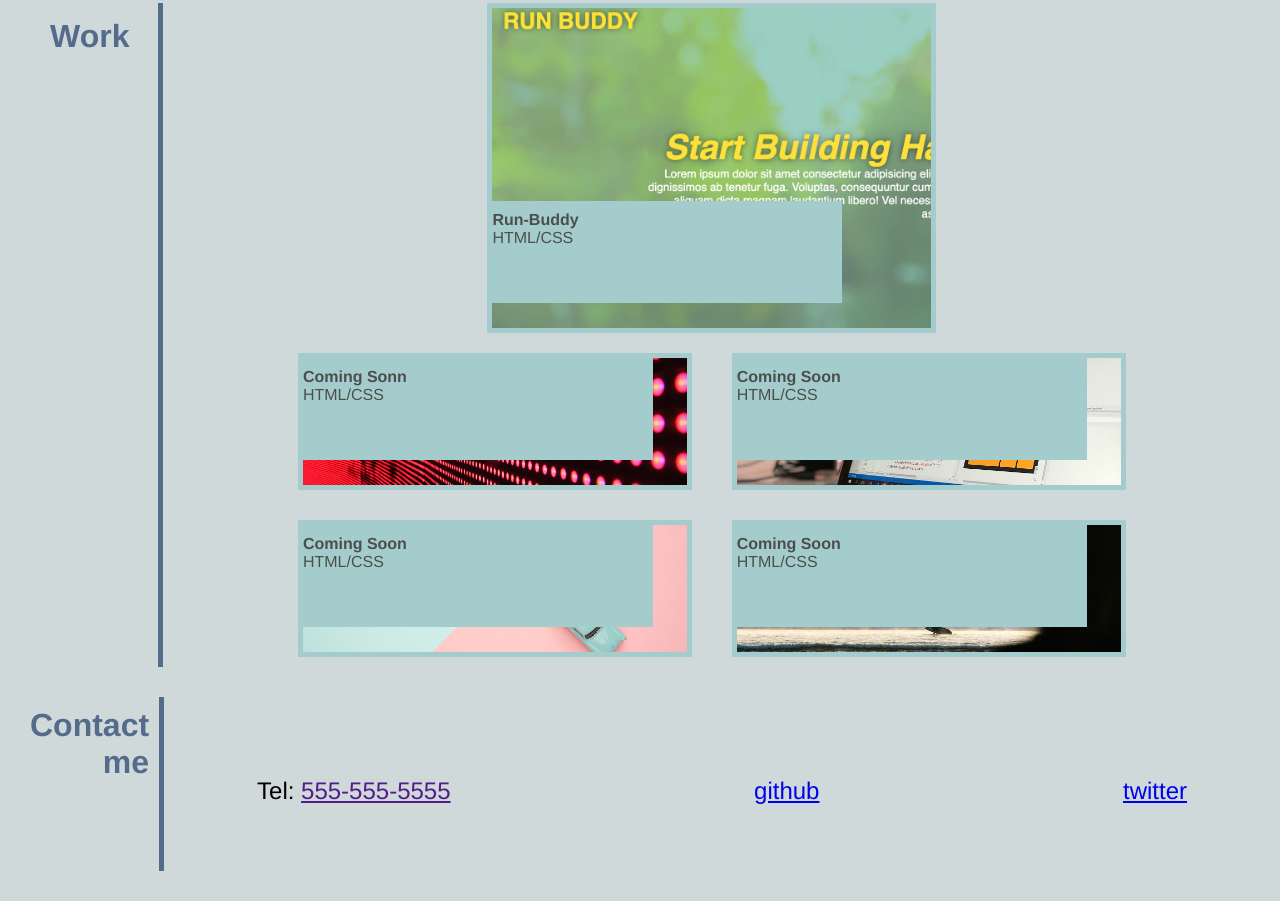
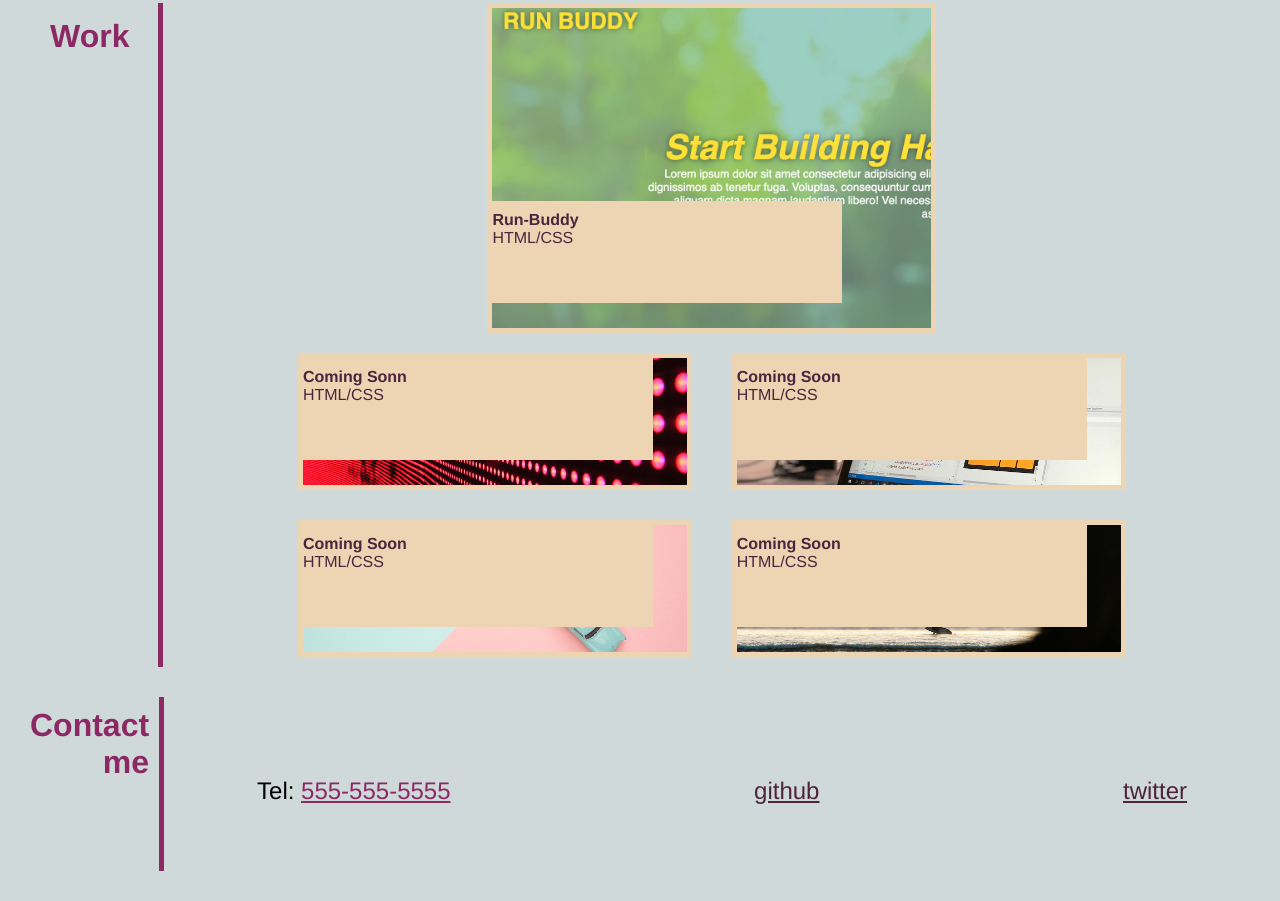
Before and after one commit to balloonicorn92/Portfolio, a plain HTML site: page index.html in a window 1280 px wide. Shown: the part 589-1490 px from the top of the page. Drawn offline with Linux system fonts and the light colour scheme.

Commit message:
final changes

```diff
--- a/assets/style.css
+++ b/assets/style.css
@@ -1,7 +1,7 @@
 :root {
-    --primary-color:#A5CCCC;
-    --secondary-color:#546C8C;
-    --tertiary-color:#4B4F4C;
+    --primary-color:#EDD4B2;
+    --secondary-color:#8C2965;
+    --tertiary-color:#4D243D;
 }
  * {
     margin: 0;
@@ -233,6 +233,12 @@ header nav ul li {
     text-align: justify;
     width: 75%;
 }
+.anchor:link {
+    color: var(--tertiary-color);
+}
+.anchor:visited {
+    color: var(--secondary-color);
+}
 
 @media screen and  (max-width:575px){
     .first-container {
--- a/index.html
+++ b/index.html
@@ -106,14 +106,14 @@
      <div class="contact-info">
         <div>
         <p>Tel:
-         <a href="">555-555-5555</a>
+         <a class="anchor" href="">555-555-5555</a>
          </p>
         </div>
      <div class="github">
-        <a href="https://github.com/balloonicorn92">github</a>
+        <a class="anchor" href="https://github.com/balloonicorn92">github</a>
      </div>
      <div class="twitter">
-         <a href="https://twitter.com/fernuchi11">twitter</a>
+         <a class="anchor" href="https://twitter.com/fernuchi11">twitter</a>
      </div>
      </div>
  </footer>
```
Also changed, not shown: 1 other file.
